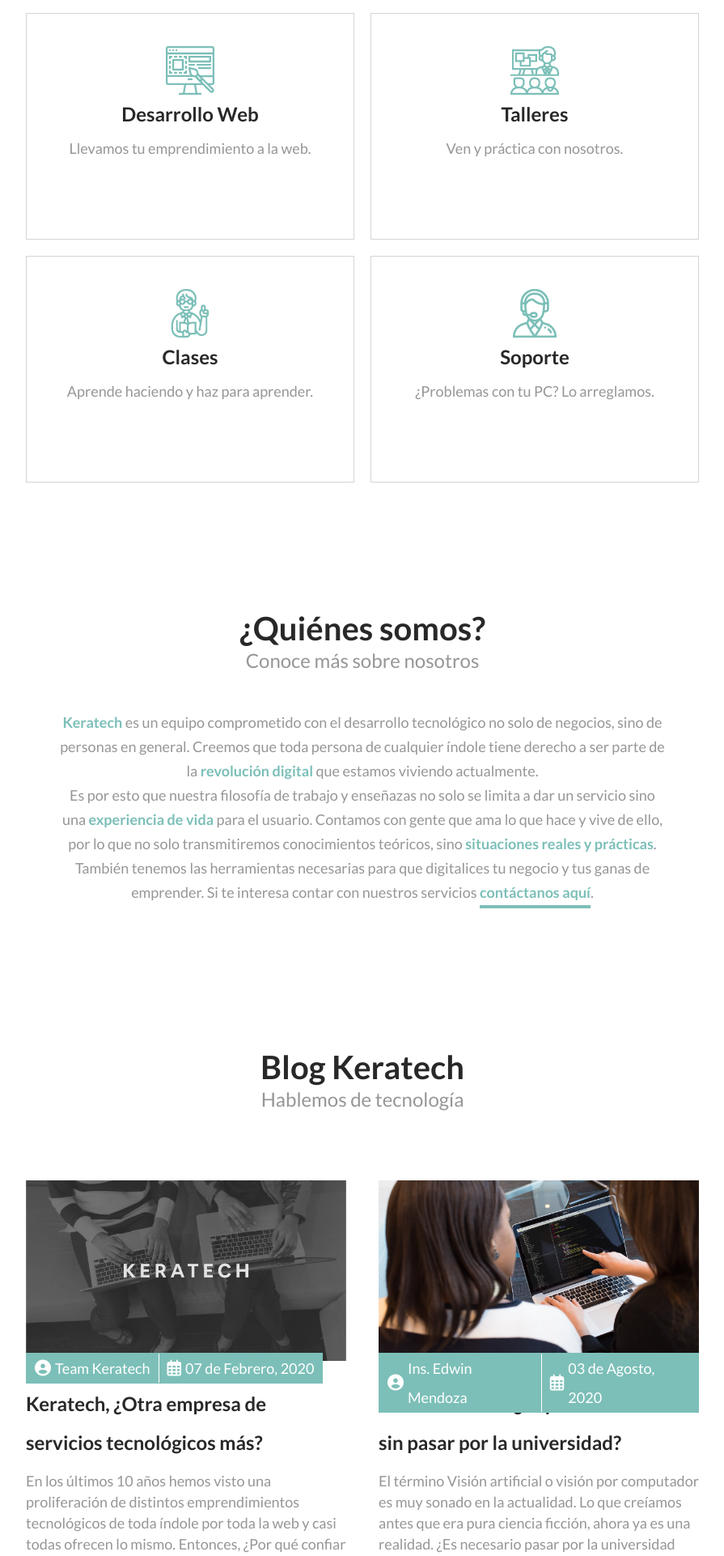
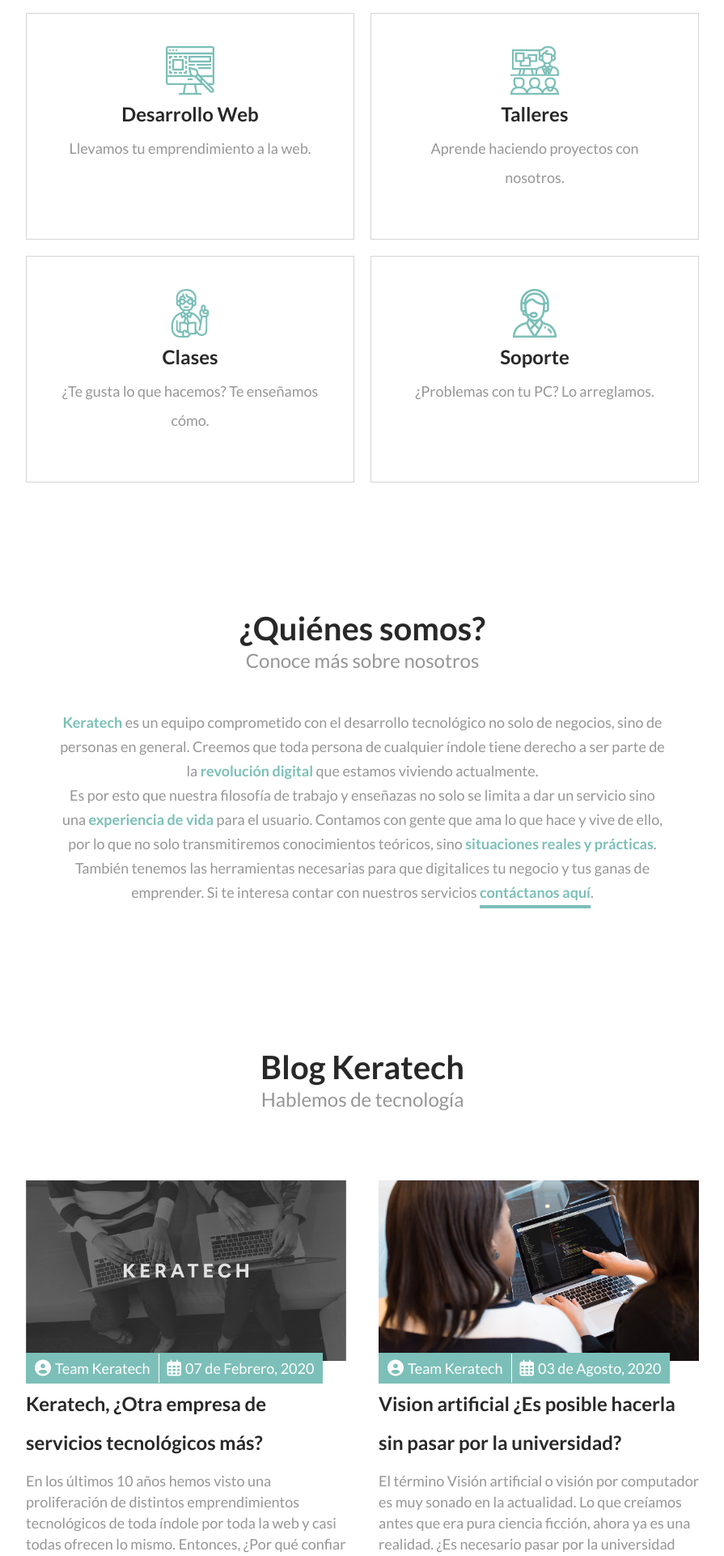
Before and after one commit to kedeinroga/keratech, a Django app: page / in a window 1280 px wide. Shown: the part 884-2806 px from the top of the page at 81% size, without its empty margins (192-1087 px from the left). Run offline with Django 3.2, Linux system fonts and the light colour scheme; some libraries are stand-ins or nearby versions.

Commit message:
ver_09-08-2020

```diff
--- a/contact/templates/contact/contact.html
+++ b/contact/templates/contact/contact.html
@@ -89,7 +89,7 @@
                     </div>
                     <div class="texto-elemento-servicios">
                         <h3>Talleres</h3>
-                        <h4>Ven y práctica con nosotros.</h4>
+                        <h4>Aprende haciendo proyectos con nosotros.</h4>
                     </div>
                     <div class="boton-elemento-servicios">
                         <a href="{% url 'blog' %}" class="boton">Más información</a>
@@ -101,7 +101,7 @@
                     </div>
                     <div class="texto-elemento-servicios">
                         <h3>Clases</h3>
-                        <h4>Aprende haciendo y haz para aprender.</h4>
+                        <h4>¿Te gusta lo que hacemos? Te enseñamos cómo.</h4>
                     </div>
                     <div class="boton-elemento-servicios">
                         <a href="{% url 'blog' %}" class="boton">Más información</a>
@@ -116,7 +116,7 @@
                         <h4>¿Problemas con tu PC? Lo arreglamos.</h4>
                     </div>
                     <div class="boton-elemento-servicios">
-                        <a href="{% static 'core/pdf/soporte-tecnico_keratech.pdf' %}" class="boton">Más información</a>
+                        <a href="{% static 'core/pdf/soporte-tecnico_keratech.pdf' %}" class="boton" target="_blanck">Más información</a>
                     </div>
                 </div>
             </div>
@@ -174,7 +174,7 @@
                         <div class="datos-elemento-blog">
                             <div class="autor-datos-elemento-blog">
                                 <i class="fas fa-user-circle"></i>
-                                <h4>Ins. Edwin Mendoza</h4>
+                                <h4>Team Keratech</h4>
                             </div>
                             <div class="fecha-datos-elemento-blog">
                                 <i class="far fa-calendar-alt"></i>
```
Also changed, not shown: 1 other file.
